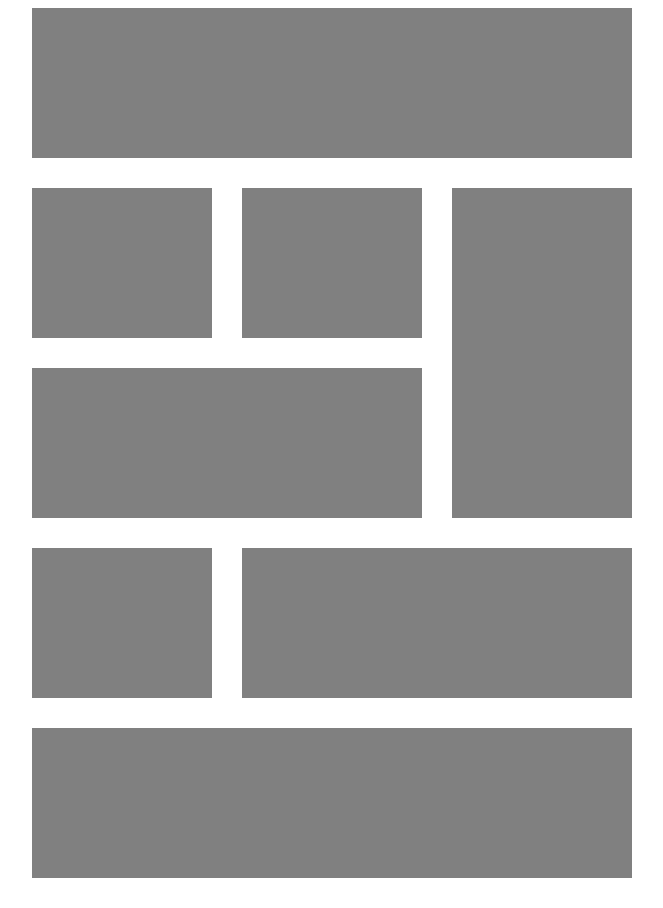
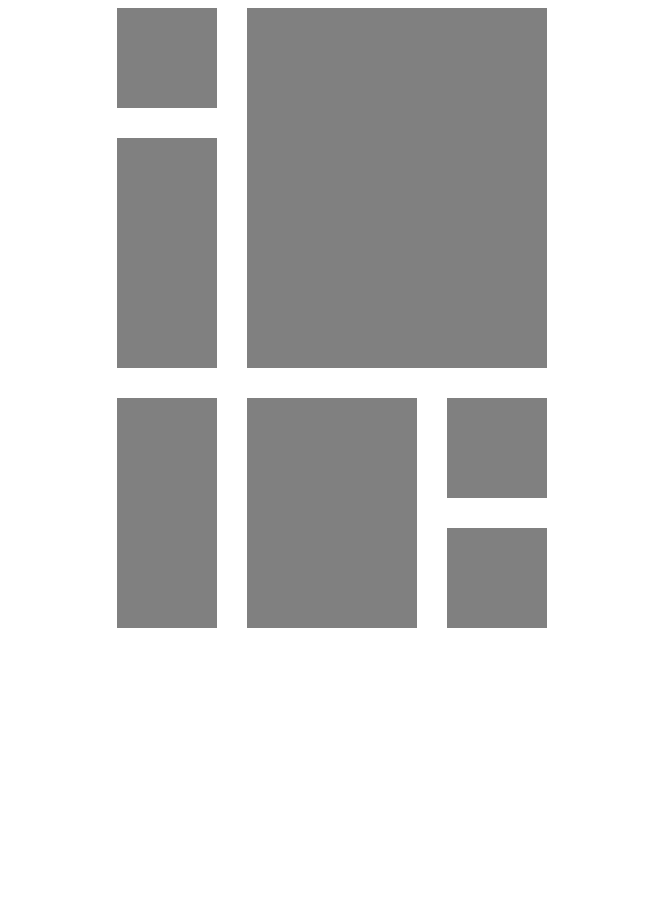
Before and after one commit to ninbaiashvili/html-css-practices, a plain HTML site: page 10-Flow-Management/index.html in a window 1280 px wide. Shown: the whole page, without its empty margins (308-971 px from the left). After the commit the page ends 800 px from the top, so only its background shows below. Drawn offline with Linux system fonts and the light colour scheme.

Commit message:
feat(10-Flow-Management): Finish practice-1

```diff
--- a/10-Flow-Management/index.html
+++ b/10-Flow-Management/index.html
@@ -10,30 +10,25 @@
 <body>
     <main>
         <div class="row">
-            <div class="cell col-3 solid"></div>
+            <div class="cell col-1">
+                <div class="row">
+                    <div class="cell col-1 solid"></div>
+                </div>
+                <div class="row">
+                    <div class="cell col-1 solid row-2"></div>
+                </div>
+            </div>
+            <div class="cell col-2 solid row-3"></div>
         </div>
         <div class="row">
-            <div class="cell col-2">
+            <div class="cell col-1 solid row-4"></div>
+            <div class="cell col-3 solid row-4"></div>
+            <div class="cell col-1 row-4">
                 <div class="row">
                     <div class="cell col-1 solid"></div>
                     <div class="cell col-1 solid"></div>
                 </div>
-                <div class="row">
-                    <div class="cell col-2 solid"></div>
-                </div>
             </div>
-            <div class="cell col-1">
-                <div class="row">
-                    <div class="cell col-1 solid row-2"></div>
-                </div>
-            </div>
-        </div>
-        <div class="row">
-            <div class="cell col-1 solid"></div>
-            <div class="cell col-2 solid"></div>
-        </div>
-        <div class="row">
-            <div class="cell col-3 solid"></div>
         </div>
     </main>
 </body>
--- a/10-Flow-Management/styles.css
+++ b/10-Flow-Management/styles.css
@@ -2,7 +2,7 @@
     box-sizing: border-box;
 }
 main {
-    width: 600px;
+    width: 430px;
     margin: 0 auto;
 }
 .row {
@@ -12,7 +12,7 @@ main {
 .cell {
     float: left;
     height: 100%;
-    min-height: 150px;
+    min-height: 100px;
     margin-right: 30px;
     margin-bottom: 30px;
 }
@@ -29,14 +29,23 @@ main {
     margin-right: 0;
 }
 .col-1 {
-    width: 180px;
+    width: 100px;
 }
 .col-2 {
-    width: 390px;
+    width: 300px;
 }
 .col-3 {
-    width: 100%;
+    width: 170px;
 }
 .row-2 {
-    min-height: 330px;
+    min-height: 230px;
 }
+.row-3 {
+    min-height: 360px;
+}
+.row-4 {
+    min-height: 230px;
+}
+.cell.row-4 .row .cell {
+    margin-bottom: 30px;
+}
```
